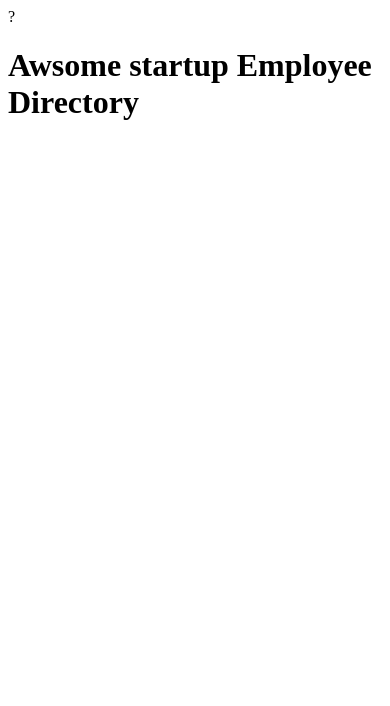
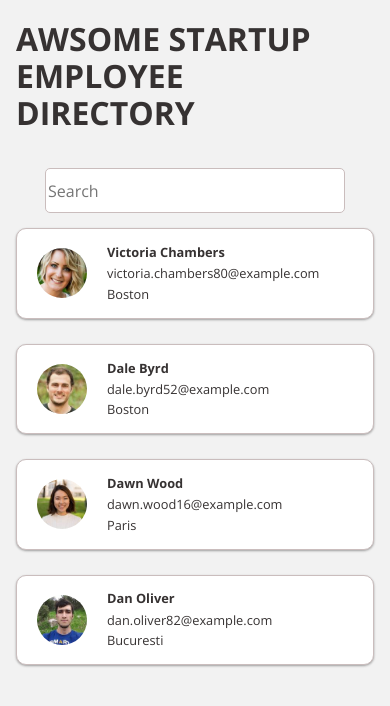
Before and after one commit to nate-mal/employee_directory, a plain HTML site: page index.html in a window 390 px wide. Drawn offline with nearby package versions, Linux system fonts and the light colour scheme.

Commit message:
add a mobile friendly feel with flex and grid

```diff
--- a/index.html
+++ b/index.html
@@ -1,12 +1,59 @@
-?<!DOCTYPE html>
+<!DOCTYPE html>
 <html lang="en">
 <head>
     <meta charset="UTF-8">
     <meta http-equiv="X-UA-Compatible" content="IE=edge">
     <meta name="viewport" content="width=device-width, initial-scale=1.0">
+    <link rel="stylesheet" href="css/main.css">
     <title>Employee Directory</title>
 </head>
 <body>
-    <header><h1 class="headline">Awsome startup Employee Directory</h1></header>
+    <main>
+        <header><h1 class="headline">Awsome startup Employee Directory</h1>
+        <input type="search" name="search" id="search" placeholder="Search">
+      </header>
+
+        <div class="gallery">
+        <div class="employee-container">
+        <img src="img-profiles/member-1.jpg" class="profile-image" />
+
+        <div class="employee-text">
+          <p>Victoria Chambers</p>
+          <a href="#">victoria.chambers80@example.com</a>
+          <p>Boston</p>
+        </div>
+      </div>
+      <div class="employee-container">
+        <img src="img-profiles/member-2.jpg" class="profile-image" />
+
+        <div class="employee-text">
+          <p>Dale Byrd </p>
+          <a href="#">dale.byrd52@example.com</a>
+          <p>Boston</p>
+        </div>
+      </div>
+
+    <div class="employee-container">
+        <img src="img-profiles/member-3.jpg" class="profile-image" />
+
+        <div class="employee-text">
+          <p>Dawn Wood</p>
+          <a href="#">dawn.wood16@example.com</a>
+          <p>Paris</p>
+        </div>
+      </div>
+
+            <div class="employee-container">
+                <img src="img-profiles/member-4.jpg" class="profile-image" />
+                <div class="employee-text">
+                  <p>Dan Oliver</p>
+                  <a href="#">dan.oliver82@example.com</a>
+                  <p>Bucuresti</p>
+                </div>
+              </div>
+
+        </div>
+    </main>
+
 </body>
 </html>
--- a/scss/base/_base.scss
+++ b/scss/base/_base.scss
@@ -8,8 +8,11 @@
   box-sizing: border-box;
 }
 
-p {
-  line-height: map-get($map: $font, $key: line-height-primary);
+body {
+  background-color: darken(#fff, 5%);
+}
+main{
+  margin:0 1rem 0;
 }
 
 a {
--- a/scss/base/_typography.scss
+++ b/scss/base/_typography.scss
@@ -6,6 +6,7 @@
 
 .headline {
 text-transform: uppercase;
+margin-right:1em;
 }
 
 
--- a/scss/components/_card.scss
+++ b/scss/components/_card.scss
@@ -2,9 +2,53 @@
 /*             Containers                  */
 /* ============================================= */
 
-.container {
-  padding: 0 10px;
-  @include mq(s) {
-    @include center(1400px);
+%card {
+  box-shadow: 0 1px 3px rgba(0,0,0,0.12), 0 1px 2px rgba(0,0,0,0.24);
+  transition: all 0.3s cubic-bezier(.25,.8,.25,1);
+&:hover {
+  box-shadow: 0 14px 28px rgba(0,0,0,0.25), 0 10px 10px rgba(0,0,0,0.22);
+  opacity:.8;
+}
+}
+.employee {
+  &-container {
+    width: 100%;
+    margin:auto;
+    @include mq("xs") {
+      min-width:400px;
+      margin:0;
+      }
+    padding: 10px;
+    background-color: #fff;
+    border-radius: 10px;
+    border: $primary-border;
+    @extend %card;
+
+    @include flexy() {
+      align-items: center;
+    }
+
+  >*{
+    margin: 0 10px 0;
+  }
+  .profile-image {
+    width: 50px;
+    height: 50px;
+    @include mq("xs") {
+    width: 100px;
+    height: 100px;
+    }
+    border-radius: 50%;
   }
 }
+&-text {
+  font-size: .8rem;
+  @include mq("xs") {
+    font-size: .9rem;
+    }
+  p {
+  line-height: .1em;
+    }
+   p:first-of-type{font-weight: map-get($map: $font, $key: weight-bold)}
+}
+}
--- a/scss/components/_grid.scss
+++ /dev/null
@@ -1,103 +0,0 @@
-/* ============================================= */
-/*              Grid Systems                      */
-/* ============================================= */
-@use "sass:list";
-@use "sass:map";
-@import "extends.scss";
-/* ==============Main grid system================== */
-.grid-wrapper-principal {
-  display: grid;
-  min-height: 100vh;
-  grid-template-columns: 100%;
-  grid-template-rows: auto;
-  grid-template-areas: "header" "nav" "main";
-  & header {
-    grid-area: header;
-  }
-  & nav {
-    grid-area: nav;
-  }
-  & main {
-    grid-area: main;
-    background-color: none;
-  }
-  @include mq("s") {
-    grid-template-columns: 55px 1fr;
-    grid-template-areas:
-      "header header"
-      "nav main";
-  }
-}
-/* ============================================= */
-
-/* ===============Grid system inside main section================ */
-
-.grid-wrapper-main-content {
-  & {
-    display: grid;
-  }
-  @include mq("s") {
-    grid-template-columns: 50%;
-    .main-header,
-    .alert,
-    .traffic,
-    .social,
-    .members,
-    .activity {
-      grid-column: 1 / span 2;
-    }
-    .daily,
-    .message {
-      grid-column: 1 / span 1;
-    }
-    .mobile,
-    .settings {
-      grid-column: 2 / span 1;
-    }
-  }
-  @include mq("m") {
-    .members {
-      grid-column: 1 / span 1;
-    }
-    .activity {
-      grid-column: 2 / span 1;
-    }
-  }
-}
-//border sytle and margin
-.grid-wrapper-main-content {
-  & {
-    margin: 0 $main-margin;
-  }
-  > * {
-    position: relative;
-  }
-  > *:not(.alert, .main-header)::after {
-    content: "";
-    position: absolute;
-    border-bottom: $border-style;
-    left: neg($main-margin);
-    right: neg($main-margin);
-    bottom: 0px;
-    z-index: -1;
-  }
-  > * {
-    &:last-child::after {
-      border-bottom: none;
-    }
-  }
-  @include mq("s") {
-    .message::after {
-      border-bottom: none;
-    }
-    .message,
-    .daily {
-      border-right: $border-style;
-    }
-  }
-  @include mq("m") {
-    .members {
-      border-right: $border-style;
-    }
-  }
-}
--- a/scss/components/_index.scss
+++ b/scss/components/_index.scss
@@ -2,4 +2,4 @@
 // This file imports all components,  objects who share semantic meaning and style, "OOP css",;
 // ---------------------------
 
-@import  "grid.scss", "search.scss", "card.scss";
+@import  "layout.scss", "search.scss", "card.scss";
--- /dev/null
+++ b/scss/components/_layout.scss
@@ -0,0 +1,23 @@
+/* ============================================= */
+/*              Grid Systems                      */
+/* ============================================= */
+
+header {
+
+    @include flexy(row, wrap){
+        align-items: center;
+        justify-content: space-between;
+    }
+
+}
+.gallery {
+    // max-width: $max-width;
+
+    display: grid;
+    grid-template-columns:1fr;
+    @include mq("xs") {
+    grid-template-columns: repeat(auto-fit, minmax(400px,1fr));
+    }
+    grid-auto-rows: auto;
+    gap: 25px 25px;
+    }
--- a/scss/components/_search.scss
+++ b/scss/components/_search.scss
@@ -2,9 +2,19 @@
 /*             Containers                  */
 /* ============================================= */
 
-.container {
-  padding: 0 10px;
-  @include mq(s) {
-    @include center(1400px);
-  }
+
+
+input[type="search"] {
+
+    flex:1 30%;
+    max-width: 300px;
+    height: 45px;
+    margin:15px auto 15px;
+    @include mq("m"){
+        margin:0;
+    }
+    border-radius: 5px;
+    border: $primary-border;
+
+
 }
--- a/scss/utilities/_helpers.scss
+++ b/scss/utilities/_helpers.scss
@@ -6,9 +6,3 @@
   height: 1px;
   overflow: hidden;
 }
-%fix-font-size {
-  font-size: 0.85em;
-  @include mq("s") {
-    font-size: unset;
-  }
-}
--- a/scss/utilities/_variables.scss
+++ b/scss/utilities/_variables.scss
@@ -5,77 +5,13 @@
 /* ============================================= */
 
 /*              Colours                       */
-
-$theme-colours: (
-  "col-header": #7477bf,
-  //inUse
-  "col-nav": #4d4c72,
-  //inUse
-  "col-1": #927bc1,
-  //info for buttons
-  "col-2": #fd7856,
-  //warning for buttons
-  "col-3": #deb2ee,
-  "col-4": #7ee6fd,
-  "col-5": #50b86f,
-  "col-6": #4da2bb,
-  "col-7": #ec9fa3,
-  "col-8": #fd9f85,
-  "col-9": #e4757a,
-  // error for buttons
-  "col-10": #63cc82,
-  //color for btn buttons
-  "col-11": #51ddfc,
-  "col-12": #80e8d1,
-  "col-13": #58e1c1,
-  "col-14": #fff,
-  //inUse
-  //,,,,,,,,,,,,,,,,,,,,,,,,,,,,,,,,
-);
-$black-filters: (
-  "white": invert(100%) sepia(100%) saturate(0%) hue-rotate(152deg)
-    brightness(103%) contrast(103%),
-  // takes a dark base color and retrive white;
-);
-// border
-$border-style: lightgray solid 0.6px;
-//main-margin
-$main-margin: 10px;
-
-/*              BUttons                       */
-
-$button-colours: (
-  "default":
-    map-get(
-      $map: $theme-colours,
-      $key: col-11,
-    ),
-  "error":
-    map-get(
-      $map: $theme-colours,
-      $key: col-9,
-    ),
-  "info":
-    map-get(
-      $map: $theme-colours,
-      $key: col-1,
-    ),
-  "success":
-    map-get(
-      $map: $theme-colours,
-      $key: col-10,
-    ),
-  "warning":
-    map-get(
-      $map: $theme-colours,
-      $key: col-2,
-    ),
-);
-
+$breakPoint:1024px;
+$max-width: 1024px;
+$primary-border: 1px solid rgb(202, 189, 189);
 /*              Fonts                       */
 
 $font: (
-  "color-primary": #000,
+  "color-primary": rgb(54, 50, 50),
   "line-height-primary": 1.45em,
   "weight-thin": 300,
   "weight-regular": 400,
@@ -85,9 +21,8 @@ $font: (
     sans-serif,
   ),
 );
-
 $breakpoints: (
-  "xs": 481,
+  "xs": 481px,
   "s": 768px,
   "m": 1024px,
 ); // I've used a map aprouch instead to a simple variable to be a lot more easy to add other breakpoints if needed
```
Also changed, not shown: css/main.css (added), img-profiles/member-1.jpg (added), img-profiles/member-2.jpg (added), img-profiles/member-3.jpg (added), img-profiles/member-4.jpg (added), scss/utilities/_mixins.scss (line endings or trailing spaces), 1 other file.
